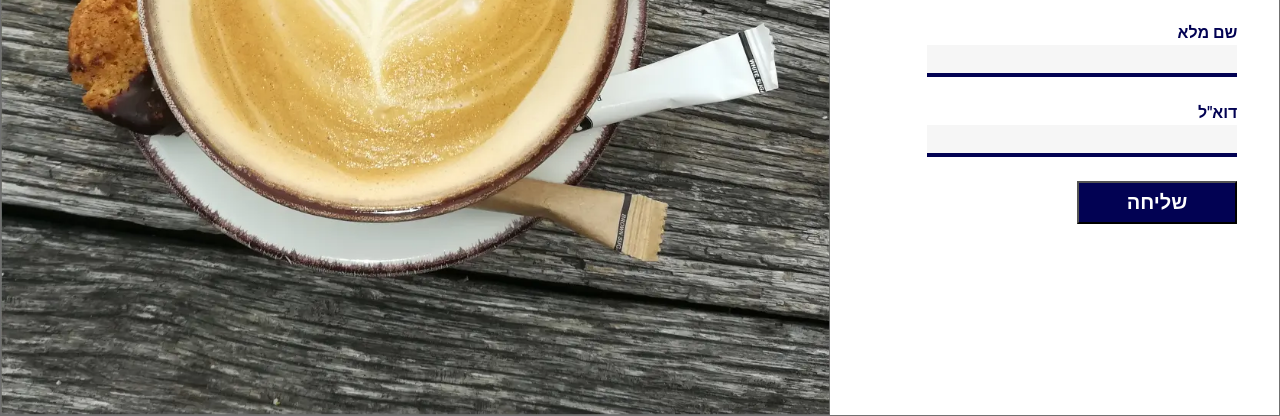
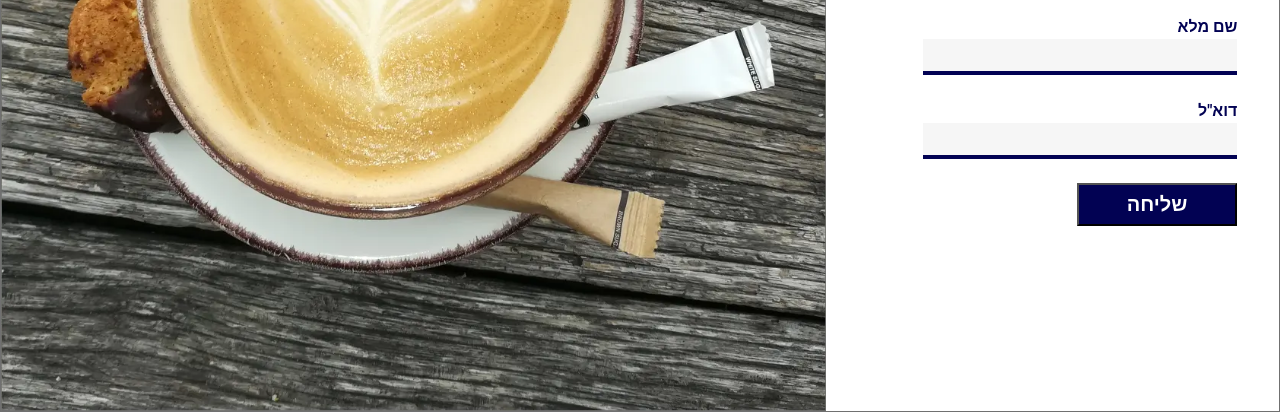
Before and after one commit to Kleidan/coffee_landing, a plain HTML site: page index.html in a window 1280 px wide. Shown: the part 412-828 px from the top of the page. Drawn offline with Linux system fonts and the light colour scheme.

Commit message:
added padding into the input lines

```diff
--- a/style.css
+++ b/style.css
@@ -108,6 +108,8 @@ input {
   background-color: var(--input-clr);
   font-size: var(--fs-l);
   font-weight: var(--fw-n);
+  line-height: 1;
+  padding: 2px;
 }
 
 form div {
```
